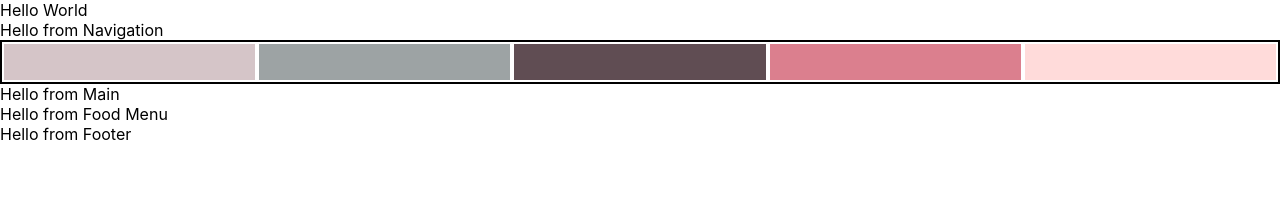
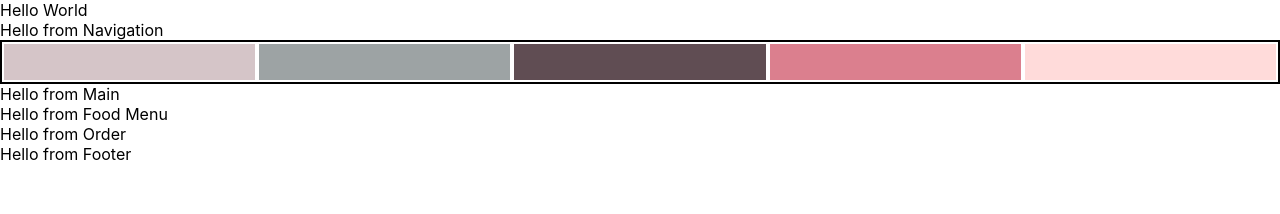
Before and after one commit to fcondori1/bakery-elaine, a React (Create React App) app: page / in a window 1280 px wide. Shown: the top 214 px of the page. Built offline with nearby package versions, Linux system fonts and the light colour scheme.

Commit message:
add order component to app

```diff
--- a/src/App.js
+++ b/src/App.js
@@ -4,6 +4,7 @@ import Main from './components/Main/Main';
 import Navigation from './components/Navigation/Navigation';
 import Footer from './components/Footer/Footer';
 import Food from './components/Food Menu/Food';
+import Order from './components/Order/Order';
 
 function App() {
   return (
@@ -12,6 +13,7 @@ function App() {
       <Navigation />
       <Main />
       <Food />
+      <Order />
       <Footer />
     </div>
   );
```
